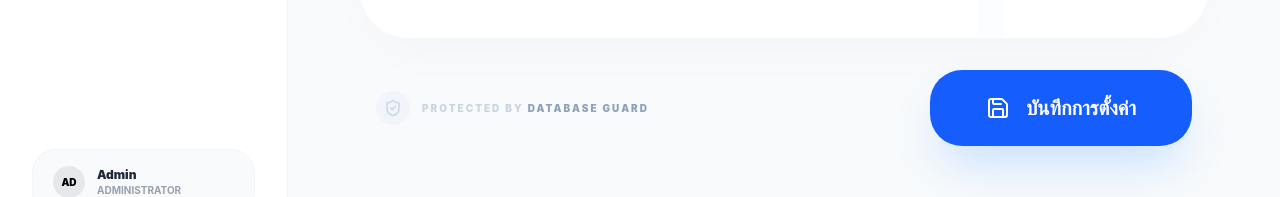
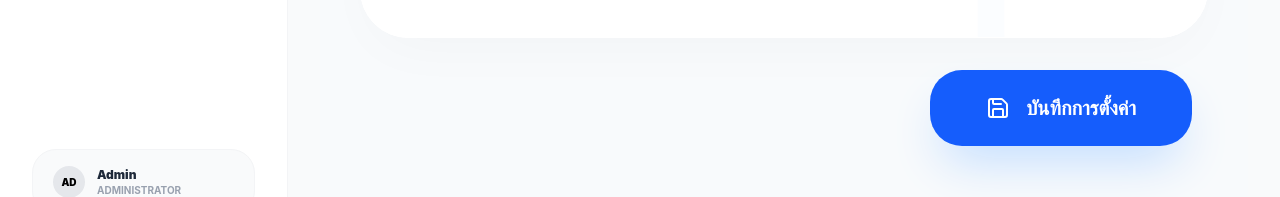
Before and after one commit to danupolCoe29/meeting-room-system, a React (Vite) app in the folder Fe/: page /admin/settings in a window 1280 px wide. Shown: the part 485-682 px from the top of the page. Built offline with nearby package versions, Linux system fonts and the light colour scheme; no server answers; sample sign-in values are in the browser's storage; the HTML template or start-up script is replaced by a standard one.

Commit message:
justify-end

```diff
--- a/Fe/src/pages/admin/AdminSettings.jsx
+++ b/Fe/src/pages/admin/AdminSettings.jsx
@@ -142,17 +142,7 @@
           </div>
 
           {/* --- Footer / Action Bar --- */}
-          <div className="flex flex-col md:flex-row justify-between items-center gap-6 px-4">
-            <div className="flex items-center gap-3 text-slate-300">
-              <div className="p-2 bg-slate-100 rounded-full">
-                <ShieldCheck size={18} />
-              </div>
-              <p className="text-[10px] font-black uppercase tracking-[0.2em]">
-                Protected by{" "}
-                <span className="text-slate-400">Database Guard</span>
-              </p>
-            </div>
-
+          <div className="flex flex-col md:flex-row justify-end items-center gap-6 px-4">
             <button
               type="submit"
               disabled={loading}
```
